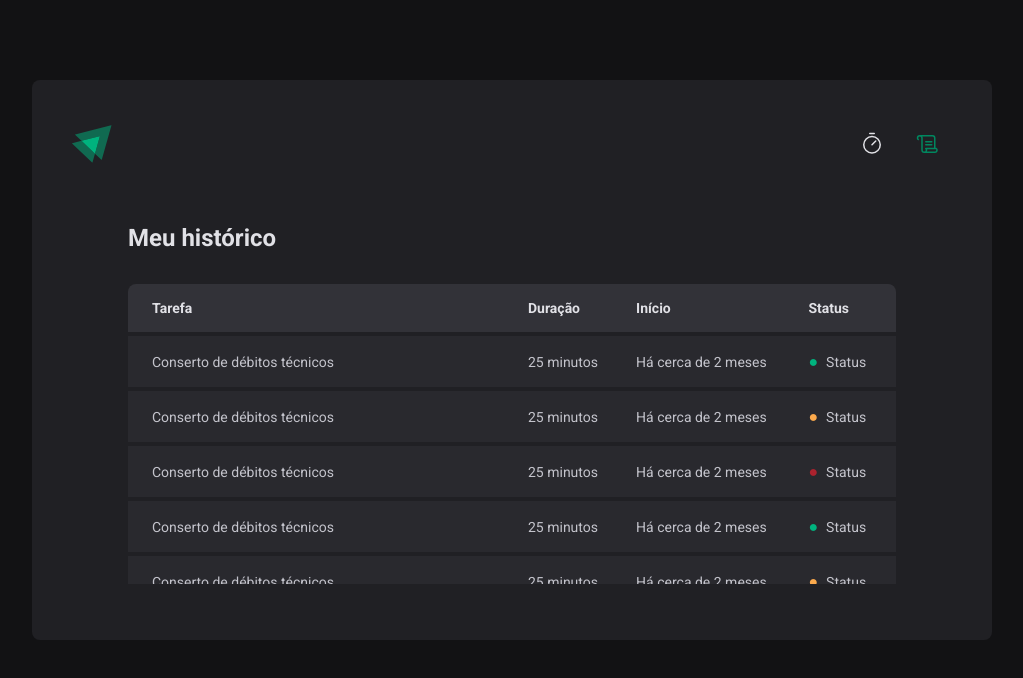
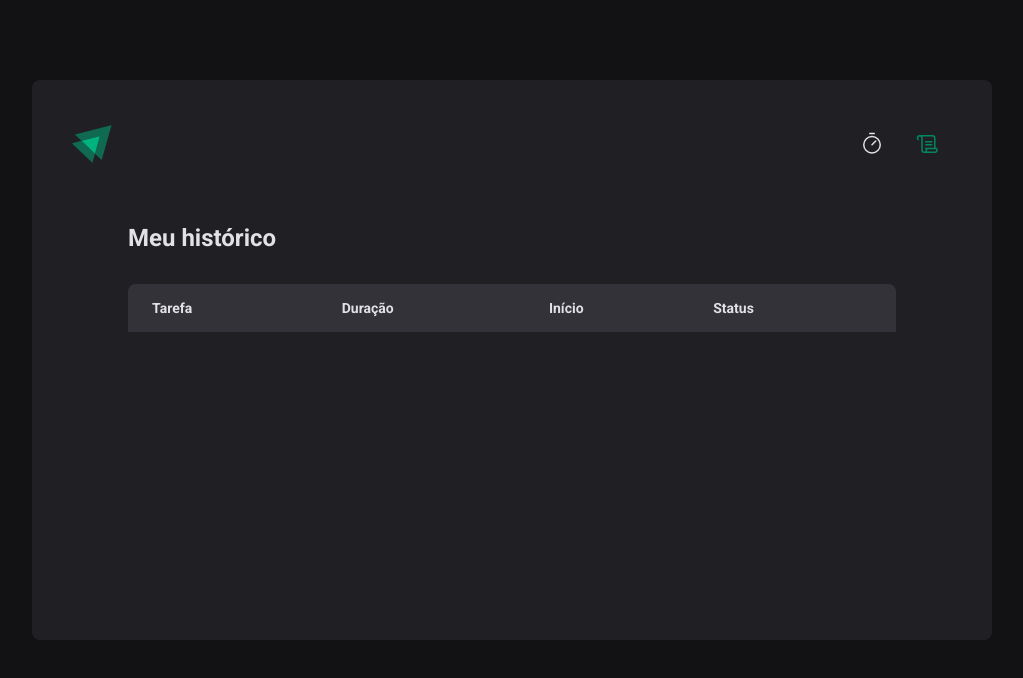
Before and after one commit to gabriel1g/ignite-timer, a React (Vite) app: page /history in a window 1280 px wide. Shown: the top 678 px of the page, without its empty margins (128-1151 px from the left). Built offline with nearby package versions, Linux system fonts and the light colour scheme.

Commit message:
exibição do histórico

```diff
--- a/src/pages/History/index.tsx
+++ b/src/pages/History/index.tsx
@@ -1,4 +1,7 @@
 import { useContext } from 'react';
+
+import { formatDistanceToNow } from 'date-fns';
+import ptBR from 'date-fns/locale/pt-BR';
 
 import { PomodoroContext } from '@contexts/PomodoroContext';
 
@@ -22,78 +25,23 @@ export function History() {
             </tr>
           </thead>
           <tbody>
-            <tr>
-              <td>Conserto de débitos técnicos</td>
-              <td>25 minutos</td>
-              <td>Há cerca de 2 meses</td>
-              <td>
-                <TaskStatus status="completed">Status</TaskStatus>
-              </td>
-            </tr>
-            <tr>
-              <td>Conserto de débitos técnicos</td>
-              <td>25 minutos</td>
-              <td>Há cerca de 2 meses</td>
-              <td>
-                <TaskStatus status="progress">Status</TaskStatus>
-              </td>
-            </tr>
-            <tr>
-              <td>Conserto de débitos técnicos</td>
-              <td>25 minutos</td>
-              <td>Há cerca de 2 meses</td>
-              <td>
-                <TaskStatus status="interrupted">Status</TaskStatus>
-              </td>
-            </tr>
-            <tr>
-              <td>Conserto de débitos técnicos</td>
-              <td>25 minutos</td>
-              <td>Há cerca de 2 meses</td>
-              <td>
-                <TaskStatus status="completed">Status</TaskStatus>
-              </td>
-            </tr>
-            <tr>
-              <td>Conserto de débitos técnicos</td>
-              <td>25 minutos</td>
-              <td>Há cerca de 2 meses</td>
-              <td>
-                <TaskStatus status="progress">Status</TaskStatus>
-              </td>
-            </tr>
-            <tr>
-              <td>Conserto de débitos técnicos</td>
-              <td>25 minutos</td>
-              <td>Há cerca de 2 meses</td>
-              <td>
-                <TaskStatus status="interrupted">Status</TaskStatus>
-              </td>
-            </tr>
-            <tr>
-              <td>Conserto de débitos técnicos</td>
-              <td>25 minutos</td>
-              <td>Há cerca de 2 meses</td>
-              <td>
-                <TaskStatus status="completed">Status</TaskStatus>
-              </td>
-            </tr>
-            <tr>
-              <td>Conserto de débitos técnicos</td>
-              <td>25 minutos</td>
-              <td>Há cerca de 2 meses</td>
-              <td>
-                <TaskStatus status="progress">Status</TaskStatus>
-              </td>
-            </tr>
-            <tr>
-              <td>Conserto de débitos técnicos</td>
-              <td>25 minutos</td>
-              <td>Há cerca de 2 meses</td>
-              <td>
-                <TaskStatus status="interrupted">Status</TaskStatus>
-              </td>
-            </tr>
+            {pomodoros.map((pomodoro) => (
+              <tr key={pomodoro.id}>
+                <td>{pomodoro.task}</td>
+                <td>{pomodoro.minutesAmount} minutos</td>
+                <td>
+                  {formatDistanceToNow(pomodoro.startDate, {
+                    addSuffix: true,
+                    locale: ptBR,
+                  })}
+                </td>
+                <td>
+                  {pomodoro.finishedDate && <TaskStatus status="completed">Concluído</TaskStatus>}
+                  {pomodoro.interruptedDate && <TaskStatus status="interrupted">Interrompido</TaskStatus>}
+                  {!pomodoro.finishedDate && !pomodoro.interruptedDate && <TaskStatus status="progress">Em andamento</TaskStatus>}
+                </td>
+              </tr>
+            ))}
           </tbody>
         </table>
       </HistoryList>
```
